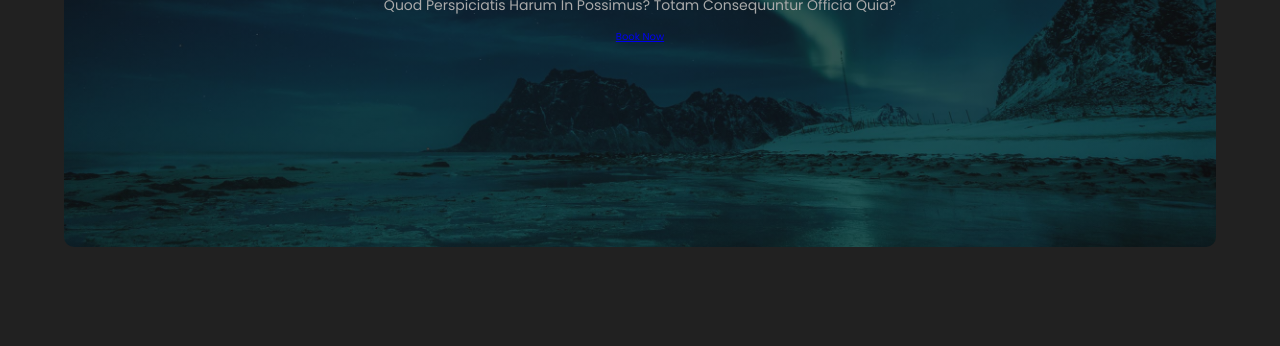
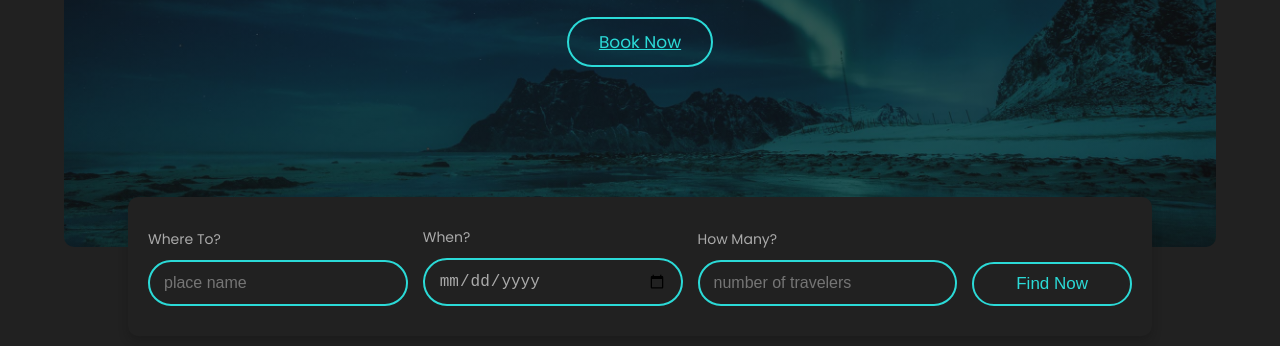
Before and after one commit to djanoer/responsive-website-travefly-black, a plain HTML site: page index.html in a window 1280 px wide. Shown: the part 483-829 px from the top of the page. Before the commit the page ends 800 px from the top, so only its background shows below. Drawn offline with Linux system fonts and the light colour scheme; files whose address does not match are found by name.

Commit message:
add: membuat section form booking

```diff
--- /dev/null
+++ b/assets/scss/components/_bookingform.scss
@@ -0,0 +1,42 @@
+/*=========== BOOKING FORM ===========*/
+.book-form {
+  width: 80%;
+  margin: 1rem auto;
+  margin-top: -5rem;
+  background: var(--body-color);
+  border-radius: 1rem;
+  box-shadow: 0 0.5rem 1rem rgba(17, 17, 17, 0.3);
+  padding: 3rem 2rem;
+
+  form {
+    display: flex;
+    align-items: flex-end;
+    flex-wrap: wrap;
+    gap: 1.5rem;
+
+    .input-box {
+      flex: 1 1 25rem;
+
+      span {
+        font-size: 1.4rem;
+        color: var(--light-color);
+      }
+
+      input {
+        width: 100%;
+        padding: 1.2rem 1.4rem;
+        border-radius: 5rem;
+        border: var(--border);
+        font-size: 1.6rem;
+        color: var(--light-color);
+        text-transform: none;
+        background: none;
+        margin-top: 1rem;
+      }
+    }
+
+    .button {
+      flex: 1 1 15rem;
+    }
+  }
+}
--- a/assets/scss/config/_variables.scss
+++ b/assets/scss/config/_variables.scss
@@ -37,37 +37,37 @@
   --smaller-font-size: 0.75rem;
 
   /* ======== Font Weight ======== */
-  --font-medium: 500;
-  --font-semi-bold: 600;
+  // --font-medium: 500;
+  // --font-semi-bold: 600;
 
   /* ======== Margenes Bottom ======== */
-  --mb-0-25: 0.25rem;
-  --mb-0-5: 0.5rem;
-  --mb-0-75: 0.75rem;
-  --mb-1: 1rem;
-  --mb-1-25: 1.25rem;
-  --mb-1-5: 1.5rem;
-  --mb-2: 2rem;
-  --mb-2-5: 2.5rem;
+  // --mb-0-25: 0.25rem;
+  // --mb-0-5: 0.5rem;
+  // --mb-0-75: 0.75rem;
+  // --mb-1: 1rem;
+  // --mb-1-25: 1.25rem;
+  // --mb-1-5: 1.5rem;
+  // --mb-2: 2rem;
+  // --mb-2-5: 2.5rem;
 
   /* ======== z index ======== */
-  --z-tooltip: 10;
-  --z-fixed: 100;
+  // --z-tooltip: 10;
+  // --z-fixed: 100;
 
   /* ======== Hover Overlay ======== */
-  --img-transition: 0.3s;
-  --img-hidden: hidden;
-  --img-scale: scale(1.1);
+  // --img-transition: 0.3s;
+  // --img-hidden: hidden;
+  // --img-scale: scale(1.1);
 }
 
-@media screen and (min-width: 968px) {
-  :root {
-    --biggest-font-size: 4rem;
-    --h1-font-size: 2.25rem;
-    --h2-font-size: 1.75rem;
-    --h3-font-size: 1.25rem;
-    --normal-font-size: 1rem;
-    --small-font-size: 0.875rem;
-    --smaller-font-size: 0.813rem;
-  }
-}
+// @media screen and (min-width: 968px) {
+//   :root {
+//     --biggest-font-size: 4rem;
+//     --h1-font-size: 2.25rem;
+//     --h2-font-size: 1.75rem;
+//     --h3-font-size: 1.25rem;
+//     --normal-font-size: 1rem;
+//     --small-font-size: 0.875rem;
+//     --smaller-font-size: 0.813rem;
+//   }
+// }
--- a/assets/scss/layout/_layout.scss
+++ b/assets/scss/layout/_layout.scss
@@ -1,23 +1,23 @@
 /*======= REUSABLE CSS CLASSES =======*/
-.section {
-  padding: 4.5rem 0 2.5rem;
-}
+// .section {
+//   padding: 4.5rem 0 2.5rem;
+// }
 
-.section__title {
-  font-size: var(--h2-font-size);
-  color: var(--title-color);
-  text-align: center;
-  text-transform: capitalize;
-  margin-bottom: var(--mb-2);
-}
+// .section__title {
+//   font-size: var(--h2-font-size);
+//   color: var(--title-color);
+//   text-align: center;
+//   text-transform: capitalize;
+//   margin-bottom: var(--mb-2);
+// }
 
-.container {
-  max-width: 968px;
-  margin-left: var(--mb-1);
-  margin-right: var(--mb-1);
-}
+// .container {
+//   max-width: 968px;
+//   margin-left: var(--mb-1);
+//   margin-right: var(--mb-1);
+// }
 
-.grid {
-  display: grid;
-  gap: 1.5rem;
-}
+// .grid {
+//   display: grid;
+//   gap: 1.5rem;
+// }
--- a/assets/scss/style.scss
+++ b/assets/scss/style.scss
@@ -17,3 +17,4 @@
 @import "components/sponsors";
 @import "components/footer";
 @import "components/mediaqueries";
+@import "components/bookingform";
--- a/index.html
+++ b/index.html
@@ -45,8 +45,30 @@
           <span>follow us</span>
           <h3 data-aos="fade-up" data-aos-delay="300">to the unknown</h3>
           <p data-aos="fade-up" data-aos-delay="450">Lorem ipsum dolor sit amet consectetur adipisicing elit. Necessitatibus quia illum quod perspiciatis harum in possimus? Totam consequuntur officia quia?</p>
-          <a data-aos="fade-up" data-aos-delay="600" href="#" class="btn">book now</a>
+          <a data-aos="fade-up" data-aos-delay="600" href="#" class="button">book now</a>
         </div>
+      </section>
+
+      <!--================ BOOKING =================-->
+      <section class="book-form" id="book-form">
+
+        <form action="">
+          <div class="input-box">
+            <span>where to?</span>
+            <input type="text" placeholder="place name" value="">
+          </div>
+          <div class="input-box">
+            <span>when?</span>
+            <input type="date" value="">
+          </div>
+          </div>
+          <div class="input-box">
+            <span>how many?</span>
+            <input type="number" placeholder="number of travelers" value="">
+          </div>
+
+          <input type="submit" value="find now" class="button">
+        </form>
       </section>
 
       <!--================ ABOUT =================-->
```
Also changed, not shown: assets/css/style.css, 1 other file.
